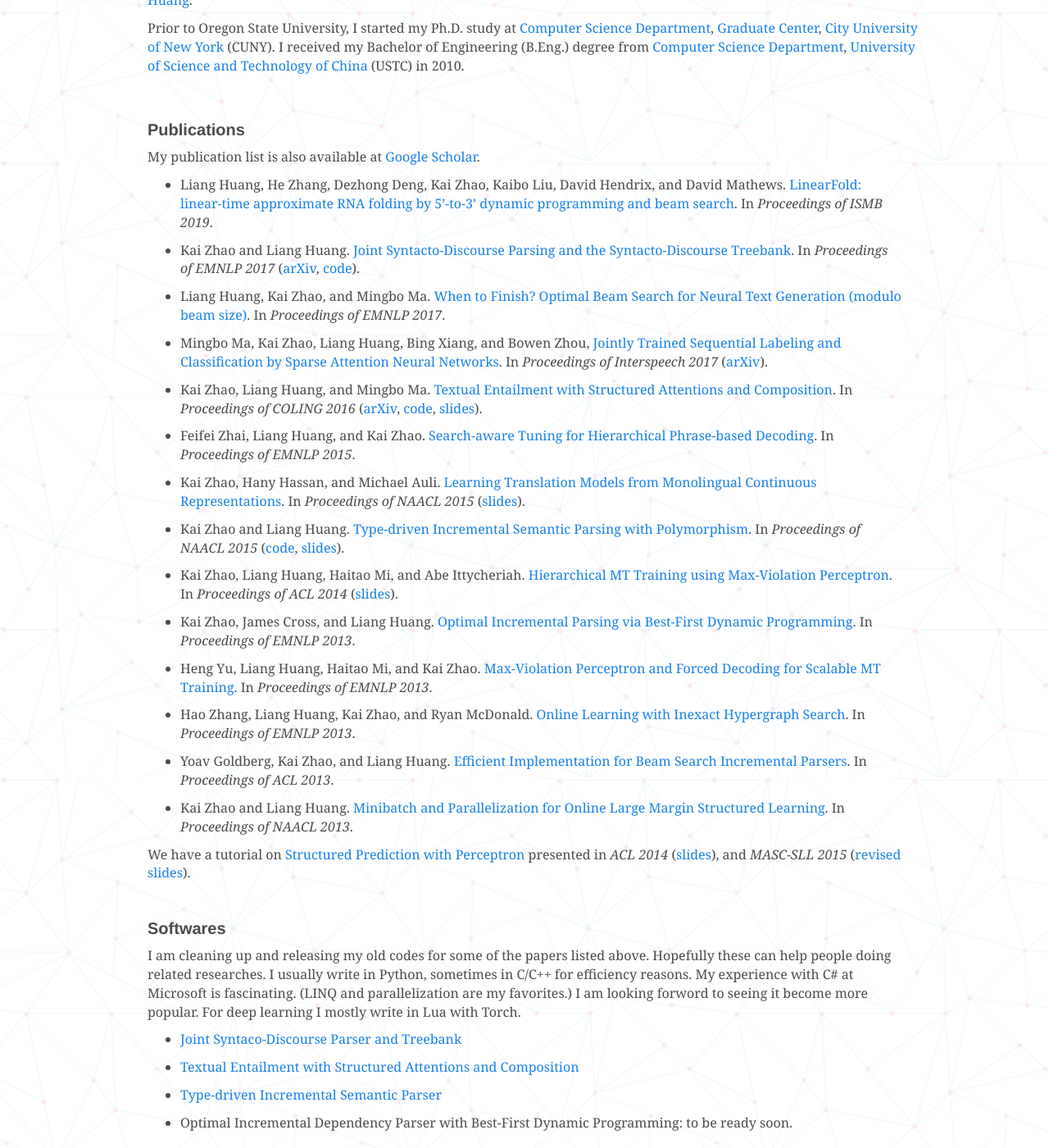
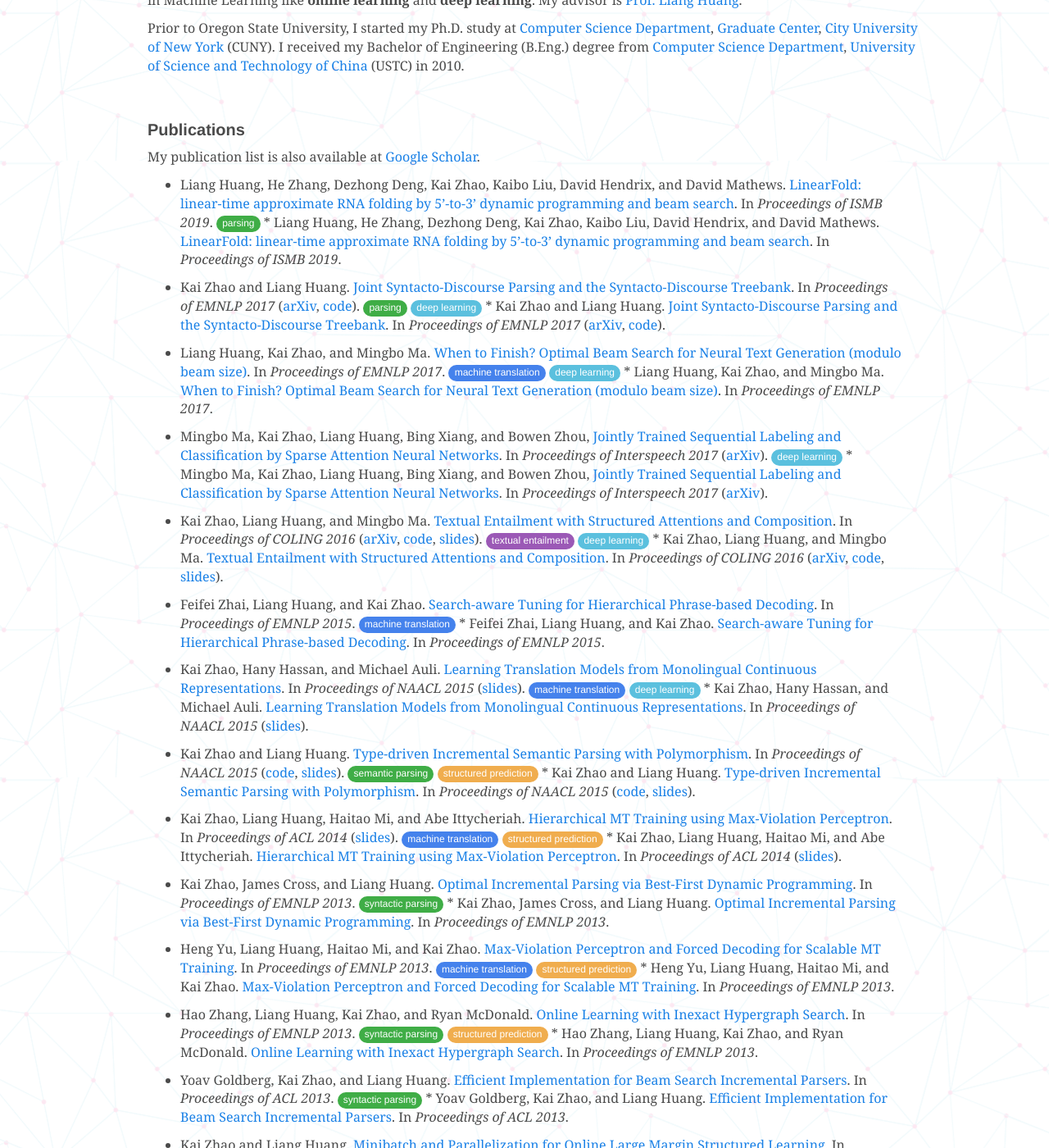
Before and after one commit to kaayy/kaayy.github.io, a Jekyll site: the page built from index.md, in a window 1280 px wide and 1400 px high, scrolled down 556 px. Shown: the whole window at 82% size. Built offline with Jekyll 4.4.1, drawn with Linux system fonts in a browser that asks for light colours; nearby versions of some CDN libraries; some of the changed text lies outside the part shown.

Commit message:
Update index.md

```diff
--- a/index.md
+++ b/index.md
@@ -21,11 +21,11 @@
 
 #### Biography
 
-I recently joined Google as a research scientist.
+I recently joined Google as a research scientist. [[Curriculum Vitae](kaizhao_cv.pdf)]
 
 I received my Ph.D. degree from [School of Electrical Engineering and Computer Science](http://eecs.oregonstate.edu/), [Oregon State University](http://www.oregonstate.edu).
 
-My research is focused on algorithms and theory in Natural Language Processing (NLP), especially in structured prediction problems including **syntactic/semantic parsing**, **machine translation**, and **textual entailment**. My advisor is [Prof. Liang Huang](http://web.engr.oregonstate.edu/~huanlian/).
+My research is focused on algorithms and theory in Natural Language Processing (NLP), especially in structured prediction problems including **syntactic/semantic parsing**, **machine translation**, and **textual entailment**. I am also very interested in Machine Learning like **online learning** and **deep learning**. My advisor is [Prof. Liang Huang](http://web.engr.oregonstate.edu/~huanlian/).
 
 Prior to Oregon State University, I started my Ph.D. study at [Computer Science Department](http://cs.gc.cuny.edu/), [Graduate Center](http://www.gc.cuny.edu/), [City University of New York](http://www.cuny.edu/index.html) (CUNY). I received my Bachelor of Engineering (B.Eng.) degree from [Computer Science Department](http://cs.ustc.edu.cn/), [University of Science and Technology of China](http://www.ustc.edu.cn/) (USTC) in 2010.
 
@@ -41,33 +41,46 @@
 
 My publication list is also available at [Google Scholar](http://scholar.google.com/citations?user=5CCzY6MAAAAJ&hl=en).
 
-* Liang Huang, He Zhang, Dezhong Deng, Kai Zhao, Kaibo Liu, David Hendrix, and David Mathews. [LinearFold: linear-time approximate RNA folding by 5’-to-3’ dynamic programming and beam search](https://academic.oup.com/bioinformatics/article-pdf/35/14/i295/29098742/btz375.pdf). In _Proceedings of ISMB 2019_.
+* Liang Huang, He Zhang, Dezhong Deng, Kai Zhao, Kaibo Liu, David Hendrix, and David Mathews. [LinearFold: linear-time approximate RNA folding by 5’-to-3’ dynamic programming and beam search](https://academic.oup.com/bioinformatics/article-pdf/35/14/i295/29098742/btz375.pdf). In _Proceedings of ISMB 2019_. <span class="label label-success label-as-badge">parsing</span>	* Liang Huang, He Zhang, Dezhong Deng, Kai Zhao, Kaibo Liu, David Hendrix, and David Mathews. [LinearFold: linear-time approximate RNA folding by 5’-to-3’ dynamic programming and beam search](https://academic.oup.com/bioinformatics/article-pdf/35/14/i295/29098742/btz375.pdf). In _Proceedings of ISMB 2019_.
 
-* Kai Zhao and Liang Huang. [Joint Syntacto-Discourse Parsing and the Syntacto-Discourse Treebank](http://aclweb.org/anthology/D/D17/D17-1225.pdf). In _Proceedings of EMNLP 2017_ ([arXiv](https://arxiv.org/abs/1708.08484), [code](https://github.com/kaayy/josydipa)).
 
-* Liang Huang, Kai Zhao, and Mingbo Ma. [When to Finish? Optimal Beam Search for Neural Text Generation (modulo beam size)](http://aclweb.org/anthology/D/D17/D17-1227.pdf). In _Proceedings of EMNLP 2017_.
+* Kai Zhao and Liang Huang. [Joint Syntacto-Discourse Parsing and the Syntacto-Discourse Treebank](http://aclweb.org/anthology/D/D17/D17-1225.pdf). In _Proceedings of EMNLP 2017_ ([arXiv](https://arxiv.org/abs/1708.08484), [code](https://github.com/kaayy/josydipa)). <span class="label label-success label-as-badge">parsing</span> <span class="label label-info label-as-badge">deep learning</span>	* Kai Zhao and Liang Huang. [Joint Syntacto-Discourse Parsing and the Syntacto-Discourse Treebank](http://aclweb.org/anthology/D/D17/D17-1225.pdf). In _Proceedings of EMNLP 2017_ ([arXiv](https://arxiv.org/abs/1708.08484), [code](https://github.com/kaayy/josydipa)).
 
-* Mingbo Ma, Kai Zhao, Liang Huang, Bing Xiang, and Bowen Zhou, [Jointly Trained Sequential Labeling and Classification by Sparse Attention Neural Networks](http://www.isca-speech.org/archive/Interspeech_2017/pdfs/1321.PDF). In _Proceedings of Interspeech 2017_ ([arXiv](https://arxiv.org/abs/1709.10191)).
 
-* Kai Zhao, Liang Huang, and Mingbo Ma. [Textual Entailment with Structured Attentions and Composition](http://aclweb.org/anthology/C16-1212). In _Proceedings of COLING 2016_ ([arXiv](https://arxiv.org/abs/1701.01126), [code](https://github.com/kaayy/structured-attention), [slides](files/structuredatt_slides.pdf)).
+* Liang Huang, Kai Zhao, and Mingbo Ma. [When to Finish? Optimal Beam Search for Neural Text Generation (modulo beam size)](http://aclweb.org/anthology/D/D17/D17-1227.pdf). In _Proceedings of EMNLP 2017_. <span class="label label-primary label-as-badge">machine translation</span> <span class="label label-info label-as-badge">deep learning</span>	* Liang Huang, Kai Zhao, and Mingbo Ma. [When to Finish? Optimal Beam Search for Neural Text Generation (modulo beam size)](http://aclweb.org/anthology/D/D17/D17-1227.pdf). In _Proceedings of EMNLP 2017_.
 
-* Feifei Zhai, Liang Huang, and Kai Zhao. [Search-aware Tuning for Hierarchical Phrase-based Decoding](http://aclweb.org/anthology/D/D15/D15-1149.pdf). In _Proceedings of EMNLP 2015_.
 
-* Kai Zhao, Hany Hassan, and Michael Auli. [Learning Translation Models from Monolingual Continuous Representations](http://www.aclweb.org/anthology/N/N15/N15-1176.pdf). In _Proceedings of NAACL 2015_ ([slides](files/continuoustm_slides.pdf)).
+* Mingbo Ma, Kai Zhao, Liang Huang, Bing Xiang, and Bowen Zhou, [Jointly Trained Sequential Labeling and Classification by Sparse Attention Neural Networks](http://www.isca-speech.org/archive/Interspeech_2017/pdfs/1321.PDF). In _Proceedings of Interspeech 2017_ ([arXiv](https://arxiv.org/abs/1709.10191)). <span class="label label-info label-as-badge">deep learning</span>	* Mingbo Ma, Kai Zhao, Liang Huang, Bing Xiang, and Bowen Zhou, [Jointly Trained Sequential Labeling and Classification by Sparse Attention Neural Networks](http://www.isca-speech.org/archive/Interspeech_2017/pdfs/1321.PDF). In _Proceedings of Interspeech 2017_ ([arXiv](https://arxiv.org/abs/1709.10191)).
 
-* Kai Zhao and Liang Huang. [Type-driven Incremental Semantic Parsing with Polymorphism](http://www.aclweb.org/anthology/N/N15/N15-1162.pdf). In _Proceedings of NAACL 2015_ ([code](https://github.com/kaayy/TISP), [slides](files/type-driven-semantic-parsing.pdf)).
 
-* Kai Zhao, Liang Huang, Haitao Mi, and Abe Ittycheriah. [Hierarchical MT Training using Max-Violation Perceptron](http://www.aclweb.org/anthology/P/P14/P14-2127.pdf). In _Proceedings of ACL 2014_ ([slides](files/hiero-maxforce_slides.pdf)).
+* Kai Zhao, Liang Huang, and Mingbo Ma. [Textual Entailment with Structured Attentions and Composition](http://aclweb.org/anthology/C16-1212). In _Proceedings of COLING 2016_ ([arXiv](https://arxiv.org/abs/1701.01126), [code](https://github.com/kaayy/structured-attention), [slides](files/structuredatt_slides.pdf)). <span class="label label-info label-purple label-as-badge">textual entailment</span> <span class="label label-info label-as-badge">deep learning</span>	* Kai Zhao, Liang Huang, and Mingbo Ma. [Textual Entailment with Structured Attentions and Composition](http://aclweb.org/anthology/C16-1212). In _Proceedings of COLING 2016_ ([arXiv](https://arxiv.org/abs/1701.01126), [code](https://github.com/kaayy/structured-attention), [slides](files/structuredatt_slides.pdf)).
 
-* Kai Zhao, James Cross, and Liang Huang. [Optimal Incremental Parsing via Best-First Dynamic Programming](http://aclweb.org/anthology/D/D13/D13-1071.pdf). In _Proceedings of EMNLP 2013_.
 
-* Heng Yu, Liang Huang, Haitao Mi, and Kai Zhao. [Max-Violation Perceptron and Forced Decoding for Scalable MT Training](http://aclweb.org/anthology/D/D13/D13-1112.pdf). In _Proceedings of EMNLP 2013_.
+* Feifei Zhai, Liang Huang, and Kai Zhao. [Search-aware Tuning for Hierarchical Phrase-based Decoding](http://aclweb.org/anthology/D/D15/D15-1149.pdf). In _Proceedings of EMNLP 2015_. <span class="label label-primary label-as-badge">machine translation</span>	* Feifei Zhai, Liang Huang, and Kai Zhao. [Search-aware Tuning for Hierarchical Phrase-based Decoding](http://aclweb.org/anthology/D/D15/D15-1149.pdf). In _Proceedings of EMNLP 2015_.
 
-* Hao Zhang, Liang Huang, Kai Zhao, and Ryan McDonald. [Online Learning with Inexact Hypergraph Search](http://aclweb.org/anthology/D/D13/D13-1093.pdf). In _Proceedings of EMNLP 2013_.
 
-* Yoav Goldberg, Kai Zhao, and Liang Huang. [Efficient Implementation for Beam Search Incremental Parsers](http://www.aclweb.org/anthology/P/P13/P13-2111.pdf). In _Proceedings of ACL 2013_.
+* Kai Zhao, Hany Hassan, and Michael Auli. [Learning Translation Models from Monolingual Continuous Representations](http://www.aclweb.org/anthology/N/N15/N15-1176.pdf). In _Proceedings of NAACL 2015_ ([slides](files/continuoustm_slides.pdf)). <span class="label label-primary label-as-badge">machine translation</span> <span class="label label-info label-as-badge">deep learning</span>	* Kai Zhao, Hany Hassan, and Michael Auli. [Learning Translation Models from Monolingual Continuous Representations](http://www.aclweb.org/anthology/N/N15/N15-1176.pdf). In _Proceedings of NAACL 2015_ ([slides](files/continuoustm_slides.pdf)).
 
-* Kai Zhao and Liang Huang. [Minibatch and Parallelization for Online Large Margin Structured Learning](http://www.aclweb.org/anthology/N/N13/N13-1038.pdf). In _Proceedings of NAACL 2013_.
+
+* Kai Zhao and Liang Huang. [Type-driven Incremental Semantic Parsing with Polymorphism](http://www.aclweb.org/anthology/N/N15/N15-1162.pdf). In _Proceedings of NAACL 2015_ ([code](https://github.com/kaayy/TISP), [slides](files/type-driven-semantic-parsing.pdf)). <span class="label label-success label-as-badge">semantic parsing</span> <span class="label label-warning label-as-badge">structured prediction</span>	* Kai Zhao and Liang Huang. [Type-driven Incremental Semantic Parsing with Polymorphism](http://www.aclweb.org/anthology/N/N15/N15-1162.pdf). In _Proceedings of NAACL 2015_ ([code](https://github.com/kaayy/TISP), [slides](files/type-driven-semantic-parsing.pdf)).
+
+
+* Kai Zhao, Liang Huang, Haitao Mi, and Abe Ittycheriah. [Hierarchical MT Training using Max-Violation Perceptron](http://www.aclweb.org/anthology/P/P14/P14-2127.pdf). In _Proceedings of ACL 2014_ ([slides](files/hiero-maxforce_slides.pdf)). <span class="label label-primary label-as-badge">machine translation</span> <span class="label label-warning label-as-badge">structured prediction</span>	* Kai Zhao, Liang Huang, Haitao Mi, and Abe Ittycheriah. [Hierarchical MT Training using Max-Violation Perceptron](http://www.aclweb.org/anthology/P/P14/P14-2127.pdf). In _Proceedings of ACL 2014_ ([slides](files/hiero-maxforce_slides.pdf)).
+
+
+* Kai Zhao, James Cross, and Liang Huang. [Optimal Incremental Parsing via Best-First Dynamic Programming](http://aclweb.org/anthology/D/D13/D13-1071.pdf). In _Proceedings of EMNLP 2013_. <span class="label label-success label-as-badge">syntactic parsing</span>	* Kai Zhao, James Cross, and Liang Huang. [Optimal Incremental Parsing via Best-First Dynamic Programming](http://aclweb.org/anthology/D/D13/D13-1071.pdf). In _Proceedings of EMNLP 2013_.
+
+
+* Heng Yu, Liang Huang, Haitao Mi, and Kai Zhao. [Max-Violation Perceptron and Forced Decoding for Scalable MT Training](http://aclweb.org/anthology/D/D13/D13-1112.pdf). In _Proceedings of EMNLP 2013_. <span class="label label-primary label-as-badge">machine translation</span> <span class="label label-warning label-as-badge">structured prediction</span>	* Heng Yu, Liang Huang, Haitao Mi, and Kai Zhao. [Max-Violation Perceptron and Forced Decoding for Scalable MT Training](http://aclweb.org/anthology/D/D13/D13-1112.pdf). In _Proceedings of EMNLP 2013_.
+
+
+* Hao Zhang, Liang Huang, Kai Zhao, and Ryan McDonald. [Online Learning with Inexact Hypergraph Search](http://aclweb.org/anthology/D/D13/D13-1093.pdf). In _Proceedings of EMNLP 2013_. <span class="label label-success label-as-badge">syntactic parsing</span> <span class="label label-warning label-as-badge">structured prediction</span>	* Hao Zhang, Liang Huang, Kai Zhao, and Ryan McDonald. [Online Learning with Inexact Hypergraph Search](http://aclweb.org/anthology/D/D13/D13-1093.pdf). In _Proceedings of EMNLP 2013_.
+
+
+* Yoav Goldberg, Kai Zhao, and Liang Huang. [Efficient Implementation for Beam Search Incremental Parsers](http://www.aclweb.org/anthology/P/P13/P13-2111.pdf). In _Proceedings of ACL 2013_. <span class="label label-success label-as-badge">syntactic parsing</span>	* Yoav Goldberg, Kai Zhao, and Liang Huang. [Efficient Implementation for Beam Search Incremental Parsers](http://www.aclweb.org/anthology/P/P13/P13-2111.pdf). In _Proceedings of ACL 2013_.
+
+
+* Kai Zhao and Liang Huang. [Minibatch and Parallelization for Online Large Margin Structured Learning](http://www.aclweb.org/anthology/N/N13/N13-1038.pdf). In _Proceedings of NAACL 2013_. <span class="label label-success label-as-badge">syntactic parsing</span> <span class="label label-warning label-as-badge">online learning</span>
 
 
 We have a tutorial on [Structured Prediction with Perceptron](http://www.anthology.aclweb.org/P/P14/P14-6.pdf#page=14) presented in _ACL 2014_ ([slides](http://web.engr.oregonstate.edu/~huanlian/slides/perc-tutorial.pdf)), and _MASC-SLL 2015_ ([revised slides](files/perc-tutorial-masc.pdf)).
```
